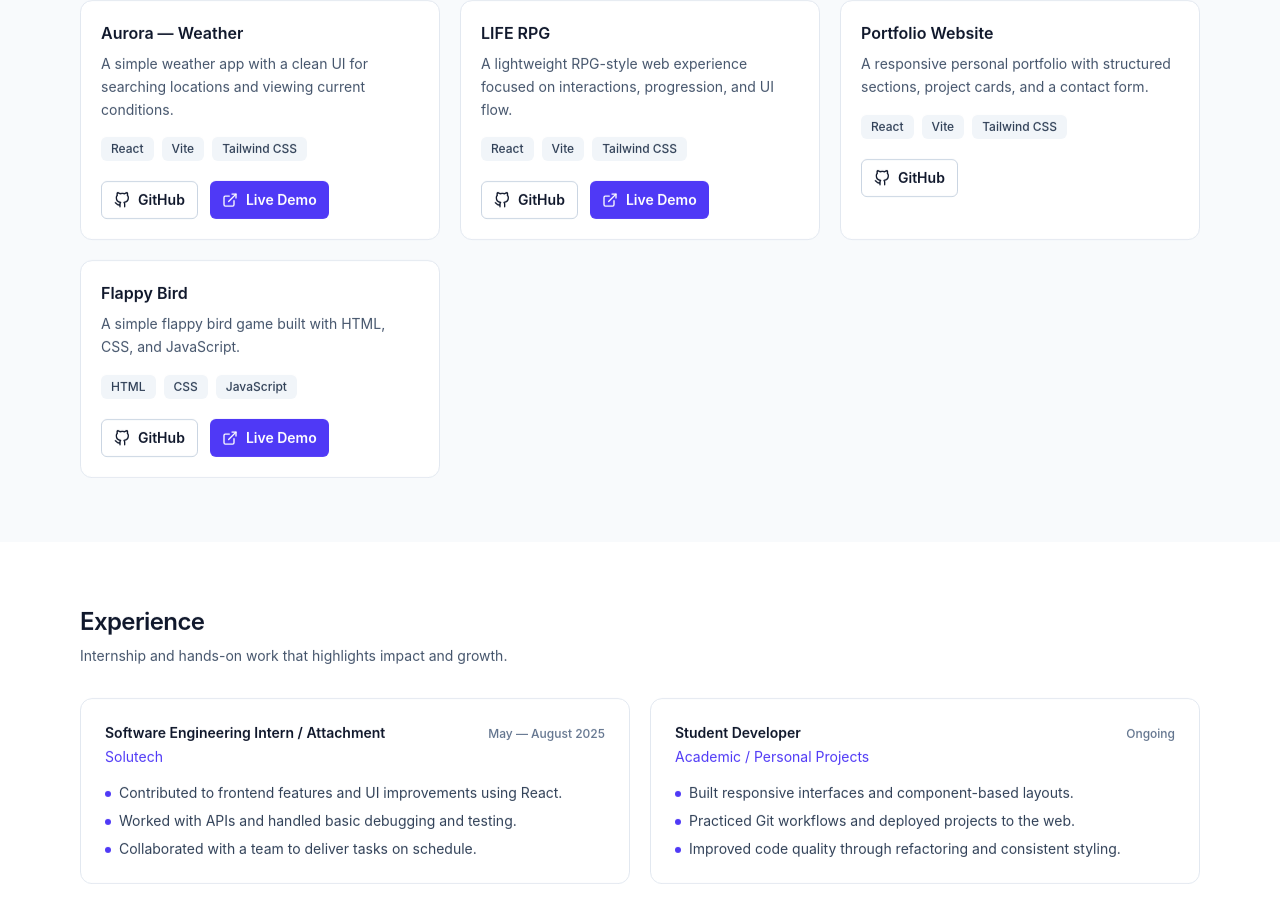
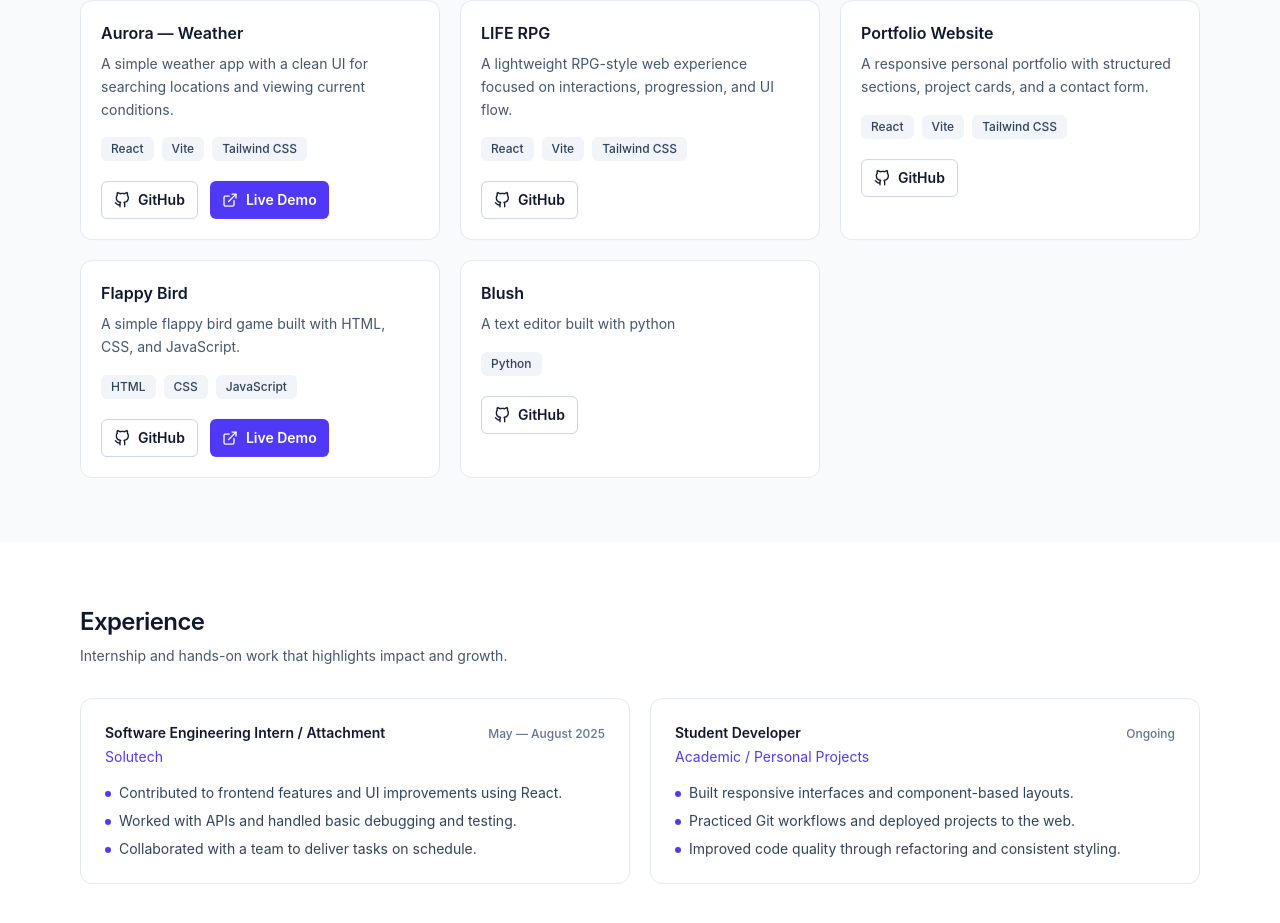
Before and after one commit to fionamutiso/FionaPortfolio, a React (Vite) app: page / in a window 1280 px wide. Shown: the part 1531-2454 px from the top of the page. Built offline with nearby package versions, Linux system fonts and the light colour scheme.

Commit message:
projects

```diff
--- a/src/data/projects.js
+++ b/src/data/projects.js
@@ -4,7 +4,7 @@ export const projects = [
     description:
       'A simple weather app with a clean UI for searching locations and viewing current conditions.',
     technologies: ['React', 'Vite', 'Tailwind CSS'],
-    githubUrl: 'https://github.com/fionamutiso',
+    githubUrl: 'https://github.com/fionamutiso/weatherrr',
     liveUrl: 'https://weatherrr-tau.vercel.app/',
   },
   {
@@ -12,15 +12,15 @@ export const projects = [
     description:
       'A lightweight RPG-style web experience focused on interactions, progression, and UI flow.',
     technologies: ['React', 'Vite', 'Tailwind CSS'],
-    githubUrl: 'https://github.com/fionamutiso',
-    liveUrl: 'https://life-games-so94.vercel.app/',
+    githubUrl: 'https://github.com/fionamutiso/Life_games',
+    liveUrl: null,
   },
   {
     title: 'Portfolio Website',
     description:
       'A responsive personal portfolio with structured sections, project cards, and a contact form.',
     technologies: ['React', 'Vite', 'Tailwind CSS'],
-    githubUrl: 'https://github.com/fionamutiso',
+    githubUrl: 'https://github.com/fionamutiso/FionaPortfolio',
     liveUrl: null,
   },
   {
@@ -28,7 +28,15 @@ export const projects = [
     description:
       'A simple flappy bird game built with HTML, CSS, and JavaScript.',
     technologies: ['HTML', 'CSS', 'JavaScript'],
-    githubUrl: 'https://github.com/fionamutiso',
-    liveUrl: 'https://flappy-bird-game-so94.vercel.app/',
+    githubUrl: 'https://github.com/fionamutiso/flappybird',
+    liveUrl: 'https://flappy-bird-game-so94.vercel.app',
+  },
+  {
+    title: 'Blush',
+    description:
+      'A text editor built with python',
+    technologies: ['Python'],
+    githubUrl: 'https://github.com/fionamutiso/blush',
+    liveUrl: null,
   },
 ]
```
